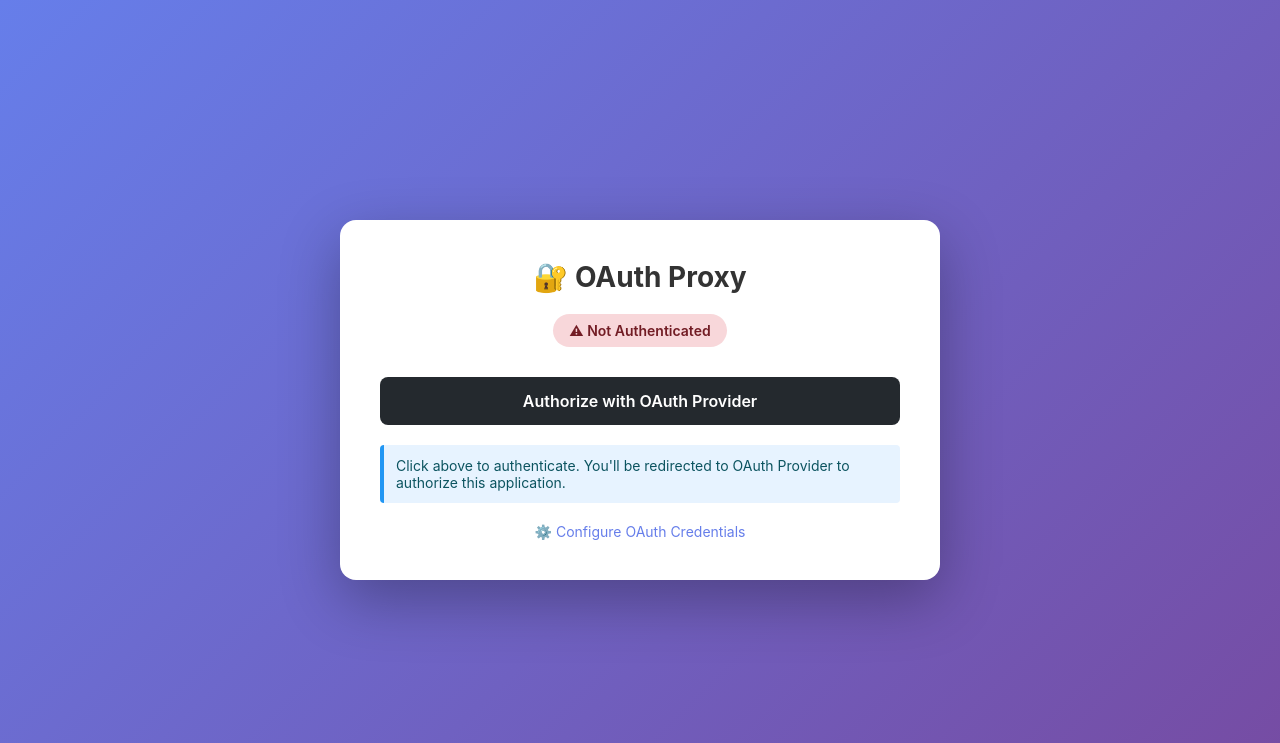
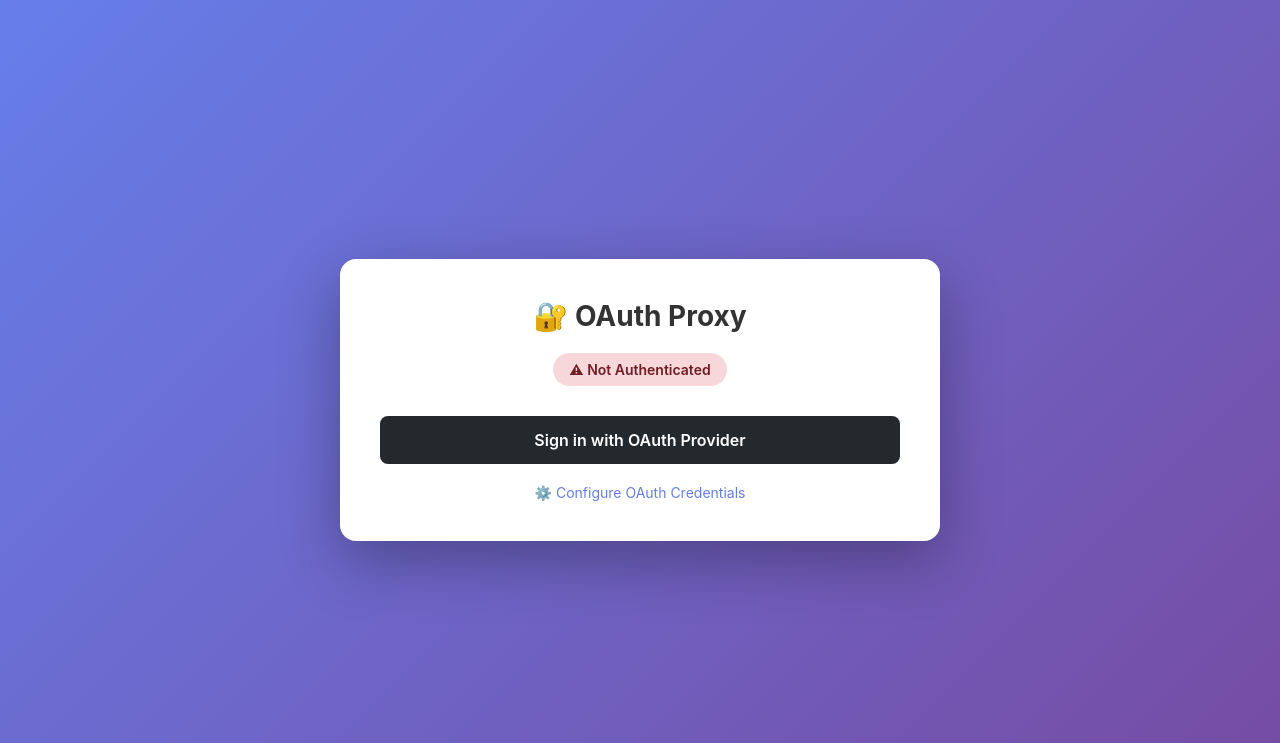
Before and after one commit to alphasecio/oauth-proxy, a Flask app: page / in a window 1280 px wide. Shown: the top 743 px of the page. Run offline with Flask 3, Linux system fonts and the light colour scheme; the visitor is signed in with stand-in values (Sample User, id 1).

Commit message:
Update home.html

```diff
--- a/templates/home.html
+++ b/templates/home.html
@@ -38,12 +38,8 @@
         <a href="/logout" class="btn btn-secondary">Logout</a>
         {% else %}
         <a href="/login" class="btn btn-primary">
-            Authorize with {{ provider_name }}
+            Sign in with {{ provider_name }}
         </a>
-
-        <div class="info-box">
-            Click above to authenticate. You'll be redirected to {{ provider_name }} to authorize this application.
-        </div>
         {% endif %}
 
         <a href="/config" class="config-link">⚙️ Configure OAuth Credentials</a>
```
